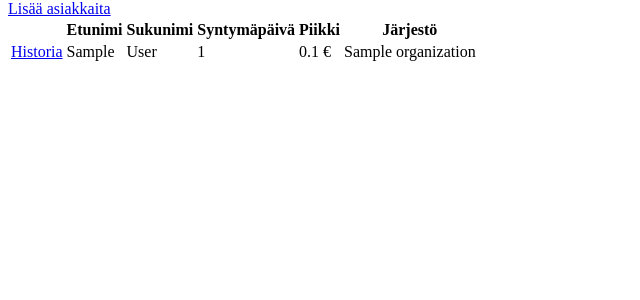
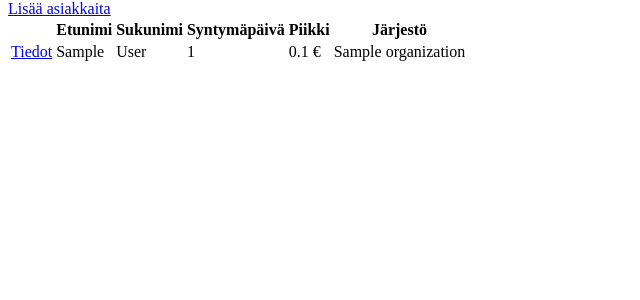
Before and after one commit to valtterikodisto/piikkilista, a Flask app: page /customers in a window 1280 px wide. Shown: the part 26-326 px from the top of the page, without its empty margins (0-640 px from the left). Run offline with Flask 2, Linux system fonts and the light colour scheme; tables that the repository leaves empty hold one stand-in row (values such as "Sample post").

```diff
--- a/application/templates/customers/list.html
+++ b/application/templates/customers/list.html
@@ -16,7 +16,7 @@
         {% for customer in customers %}
         <tr>
             <td>
-                <a href="{{ url_for('customers_details', customer_id=customer.id) }}">Historia</a>
+                <a href="{{ url_for('customers_details', customer_id=customer.id) }}">Tiedot</a>
             </td>
             <td>{{ customer.first_name }}</td>
             <td>{{ customer.last_name }}</td>
```
Also changed, not shown: README.md, documentation/database.png (added).
